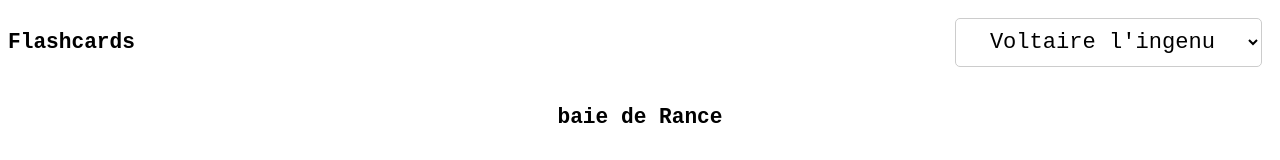
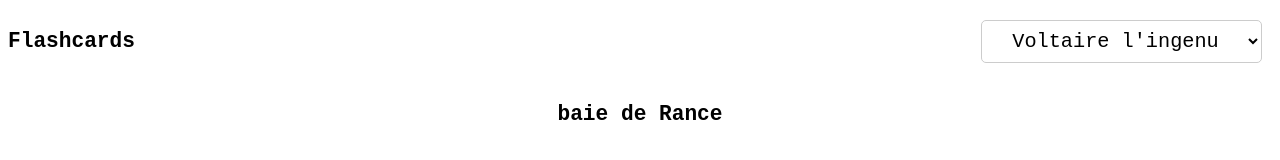
Before and after one commit to Ciftelia/FrenchCards, a website: page index.html in a window 1280 px wide. Shown: the top 160 px of the page. Drawn offline with Linux system fonts and the light colour scheme.

Commit message:
another one

```diff
--- a/styles.css
+++ b/styles.css
@@ -54,13 +54,13 @@ button {
 }
 
 select {
-    padding: 10px;
+    padding: 1vh;
     margin: 10px;
     border: 1px solid #ccc;
     border-radius: 5px;
     background-color: #fff;
     cursor: pointer;
-    font-size: 1.2rem;
+    font-size: 1.1rem;
 }
 
 option {
```
